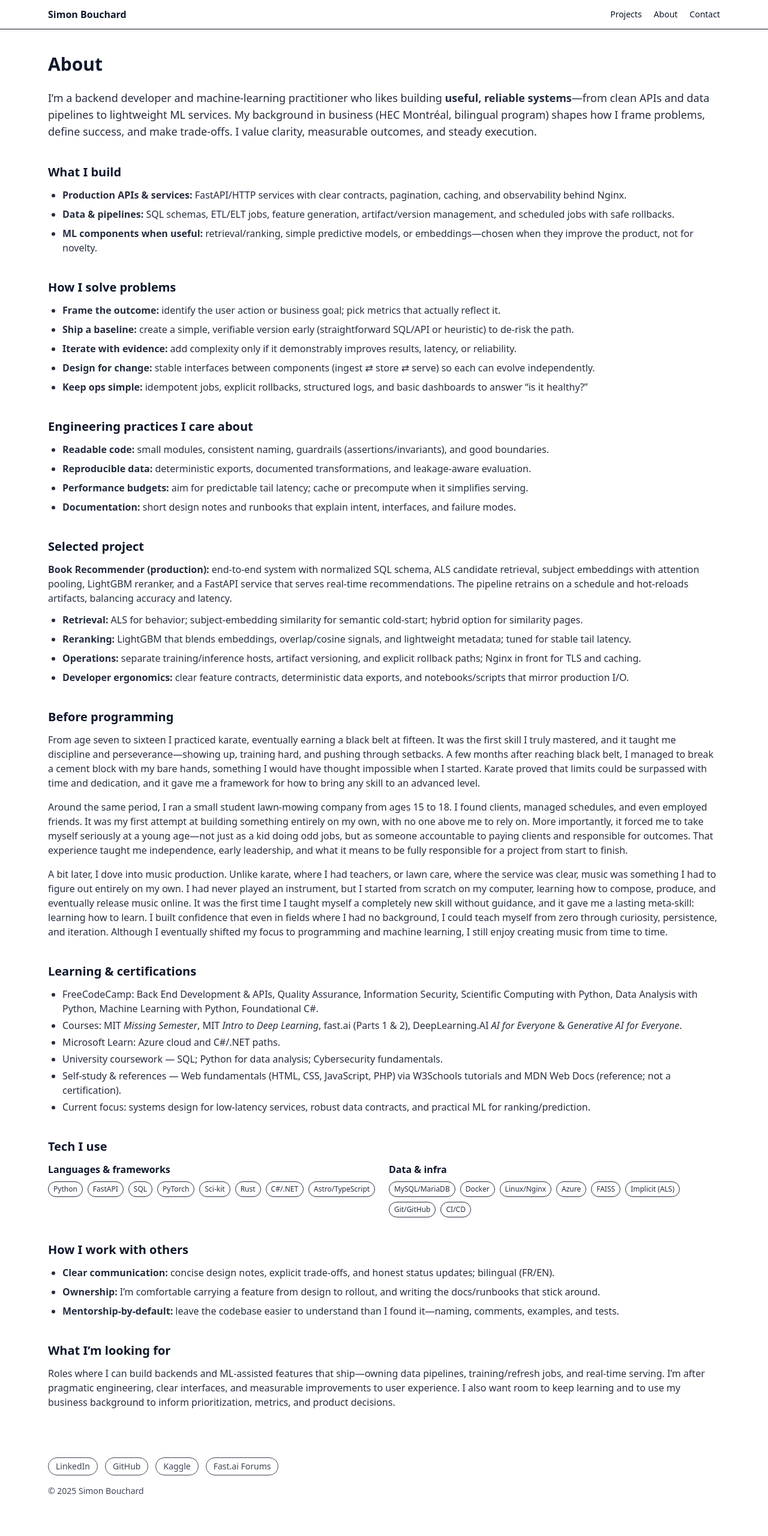
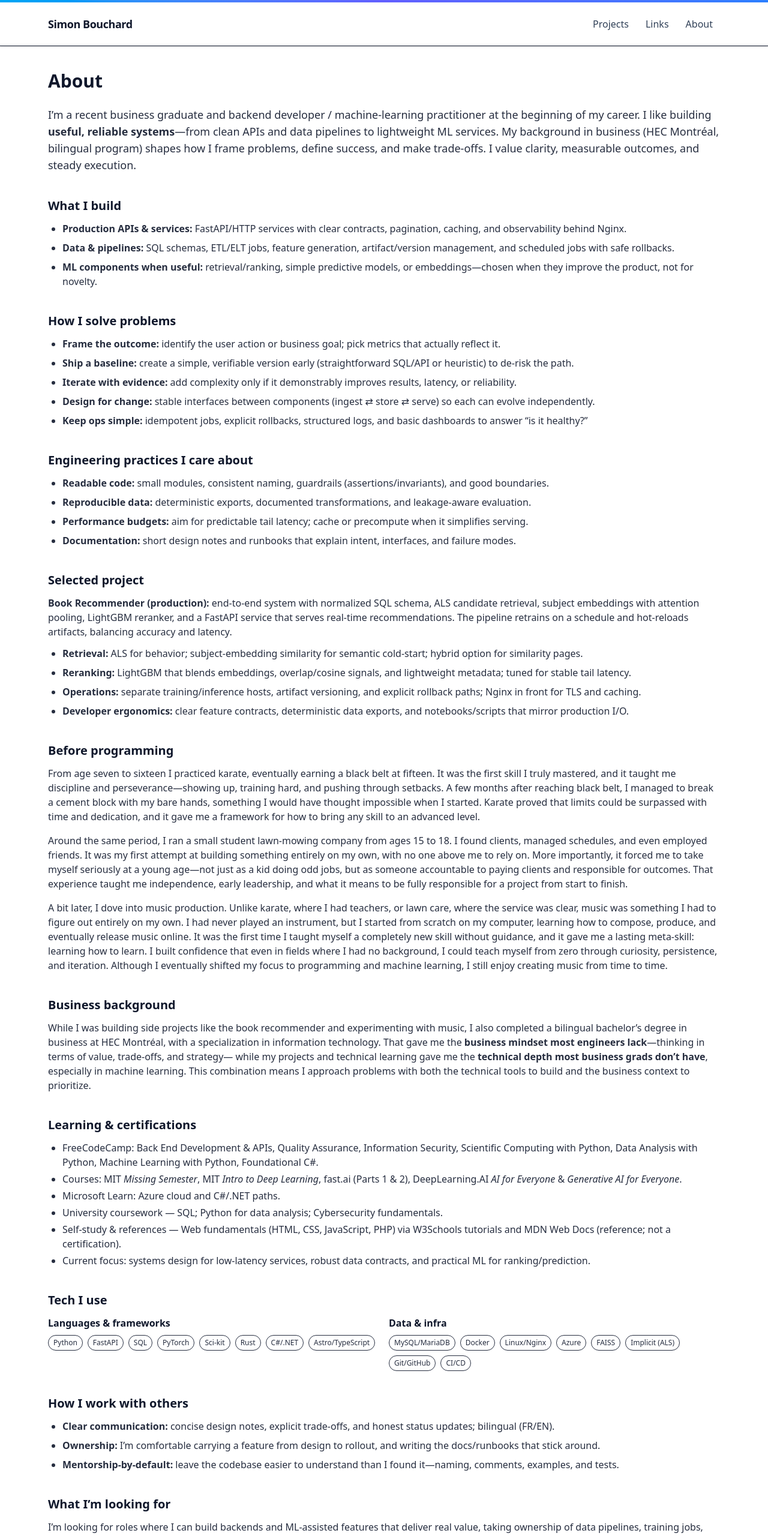
Before and after one commit to simon-bouchard/portfolio, an Astro site: page /about in a window 1280 px wide. Shown: the top 2560 px of the page at 60% size. Before the commit the page ends 2535 px from the top, so only its background shows below. Built offline with nearby package versions, Linux system fonts and the light colour scheme; Astro itself is replaced by a stand-in of ours.

Commit message:
make navbar more visible and add paragraph to about

```diff
--- a/src/content/projects/book-recsys.md
+++ b/src/content/projects/book-recsys.md
@@ -25,6 +25,9 @@ A production-grade recommendation engine that supports both **warm users** (with
 - Serve cold users via subject embeddings and a Bayesian popularity prior
 - Provide item similarity (ALS, subject, or hybrid) with adjustable weights
 - Automate data export, training, and deployment with safe, zero-downtime reloads
+
+**Why this dataset (and why messy on purpose)**
+I intentionally built on the classic **Book-Crossing** dataset, which is older and deliberately rough around the edges: it was crawled in 2004, ships with minimal metadata (no tags/subjects), many missing demographics (age/location often null), and historically inconsistent ISBNs that require validation/cleanup. That made the project harder—but closer to real life, where companies struggle to operationalize AI on top of **noisy, inconsistent databases**. Working through enrichment (Open Library subjects), ID normalization (ISBN → work_id), and strict split-safe aggregates prepared me for those production realities.
 
 ---
 
--- a/src/layouts/Base.astro
+++ b/src/layouts/Base.astro
@@ -1,44 +1,68 @@
 ---
+// src/layouts/Base.astro
 import "../styles/tailwind.css";
-import { socials } from "../data/socials";
 
-// Accept optional props and provide safe defaults
-type Props = { title?: string; description?: string; ogImage?: string };
+type Props = { title?: string; description?: string };
 const { title: pTitle, description: pDesc } = (Astro.props as Props) ?? {};
 const TITLE = pTitle ?? "Simon Bouchard — ML Developer";
 const DESC  = pDesc  ?? "Recommender systems, FastAPI, PyTorch.";
+
+// Active-link helper
+const path = Astro.url.pathname;
+const isActive = (href: string) => {
+  if (href === "/") return path === "/";
+  // treat section roots as active for their subpages too
+  return path === href || path.startsWith(href);
+};
+
+const links = [
+  { label: "Projects",   href: "/projects/" },
+  // { label: "Experience", href: "/experience/" },
+  { label: "Links",      href: "/contact/" },
+  { label: "About",      href: "/about/" },
+];
 ---
-<html lang="en" class="h-full">
+<html lang="en">
   <head>
-    <meta charset="utf-8" />
-    <meta name="viewport" content="width=device-width, initial-scale=1" />
-    <title>{TITLE}</title>
-    <meta name="description" content={DESC} />
-    <link rel="icon" href="/favicon.ico" sizes="any">
-    <link rel="icon" type="image/png" href="/favicon.png">
+    <meta charset="utf-8" /><meta name="viewport" content="width=device-width, initial-scale=1" />
+    <title>{TITLE}</title><meta name="description" content={DESC} />
+    <link rel="icon" type="image/svg+xml" href="/favicon.svg" />
+    <link rel="icon" type="image/png" sizes="32x32" href="/favicon.png" />
+    <link rel="icon" type="image/png" sizes="16x16" href="/favicon-16.png" />
   </head>
-  <body class="h-full bg-white text-slate-900">
-    <header class="border-b">
-      <nav class="max-w-6xl mx-auto px-4 py-3 flex items-center justify-between">
-        <a href="/" class="font-semibold">Simon Bouchard</a>
-        <div class="flex gap-5 text-sm">
-          <a href="/projects/">Projects</a>
-		  <a href="/about/">About</a>
-          <a href="/contact/">Contact</a>
+  <body class="min-h-screen bg-white text-slate-900">
+    <header class="sticky top-0 z-40 bg-white/90 backdrop-blur border-b shadow-sm">
+      <!-- Color accent bar -->
+      <div class="h-1 bg-gradient-to-r from-sky-500 via-indigo-500 to-blue-500"></div>
+
+      <nav class="max-w-6xl mx-auto px-4 py-4 flex items-center justify-between" role="navigation" aria-label="Primary">
+        <a class="font-semibold text-lg tracking-tight hover:opacity-90 transition" href="/">Simon Bouchard</a>
+
+        <div class="flex items-center gap-1">
+          {links.map((l) => {
+            const active = isActive(l.href);
+            const base = "rounded-xl px-3 py-2 text-[15px] md:text-base font-medium transition";
+            const state = active
+              ? "bg-sky-100 text-sky-900"
+              : "text-slate-700 hover:bg-sky-50 hover:text-slate-900 focus-visible:outline-none focus-visible:ring-2 focus-visible:ring-sky-400";
+            return (
+              <a
+                href={l.href}
+                class={`${base} ${state}`}
+                aria-current={active ? "page" : undefined}
+              >
+                {l.label}
+              </a>
+            );
+          })}
         </div>
       </nav>
     </header>
+
     <main class="max-w-6xl mx-auto px-4 py-10"><slot /></main>
-	<footer class="max-w-6xl mx-auto px-4 py-10 text-sm opacity-80">
-	  <div class="flex flex-wrap gap-3">
-		{socials.map((s) => (
-		  <a href={s.href} target="_blank" rel="noopener noreferrer"
-			 class="rounded-full border px-3 py-1 hover:bg-slate-50">
-			{s.label}
-		  </a>
-		))}
-	  </div>
-	  <div class="mt-4">© {new Date().getFullYear()} Simon Bouchard</div>
-	</footer>
+
+    <footer class="max-w-6xl mx-auto px-4 py-10 text-sm opacity-80">
+      © {new Date().getFullYear()} Simon Bouchard
+    </footer>
   </body>
 </html>
--- a/src/pages/about.astro
+++ b/src/pages/about.astro
@@ -5,11 +5,11 @@ import Base from "../layouts/Base.astro";
 <Base title="About — Simon Bouchard" description="Background, focus areas, and how I work.">
   <h1 class="text-3xl font-bold mb-6">About</h1>
 
-  <p class="text-lg opacity-90">
-    I’m a backend developer and machine‑learning practitioner who likes building
-    <strong>useful, reliable systems</strong>—from clean APIs and data pipelines to lightweight ML services.
+   <p class="text-lg opacity-90">
+    I’m a recent business graduate and backend developer / machine-learning practitioner at the beginning of my career.
+    I like building <strong>useful, reliable systems</strong>—from clean APIs and data pipelines to lightweight ML services.
     My background in business (HEC Montréal, bilingual program) shapes how I frame problems, define success,
-    and make trade‑offs. I value clarity, measurable outcomes, and steady execution.
+    and make trade-offs. I value clarity, measurable outcomes, and steady execution.
   </p>
 
   <h2 class="text-xl font-semibold mt-10 mb-3">What I build</h2>
@@ -71,6 +71,14 @@ import Base from "../layouts/Base.astro";
   </p>
   <!-- End unchanged block -->
 
+  <h2 class="text-xl font-semibold mt-10 mb-3">Business background</h2>
+  <p class="opacity-90 mb-4">
+    While I was building side projects like the book recommender and experimenting with music, I also completed a bilingual bachelor’s degree in business at HEC Montréal,
+    with a specialization in information technology. That gave me the <strong>business mindset most engineers lack</strong>—thinking in terms of value, trade-offs, and strategy—
+    while my projects and technical learning gave me the <strong>technical depth most business grads don’t have</strong>, especially in machine learning. This combination
+    means I approach problems with both the technical tools to build and the business context to prioritize.
+  </p>
+
   <h2 class="text-xl font-semibold mt-10 mb-3">Learning & certifications</h2>
   <ul class="list-disc ml-6 space-y-1 opacity-90">
     <li>FreeCodeCamp: Back End Development & APIs, Quality Assurance, Information Security, Scientific Computing with Python, Data Analysis with Python, Machine Learning with Python, Foundational C#.</li>
@@ -110,8 +118,8 @@ import Base from "../layouts/Base.astro";
 
   <h2 class="text-xl font-semibold mt-10 mb-3">What I’m looking for</h2>
   <p class="opacity-90">
-    Roles where I can build backends and ML‑assisted features that ship—owning data pipelines, training/refresh jobs, and real‑time serving.
-    I’m after pragmatic engineering, clear interfaces, and measurable improvements to user experience. I also want room to keep learning and to use my business
-    background to inform prioritization, metrics, and product decisions.
+    I’m looking for roles where I can build backends and ML-assisted features that deliver real value,
+    taking ownership of data pipelines, training jobs, and real-time serving.
+    I want to keep learning while also using my business background to guide prioritization, metrics, and product decisions.
   </p>
 </Base>
```
